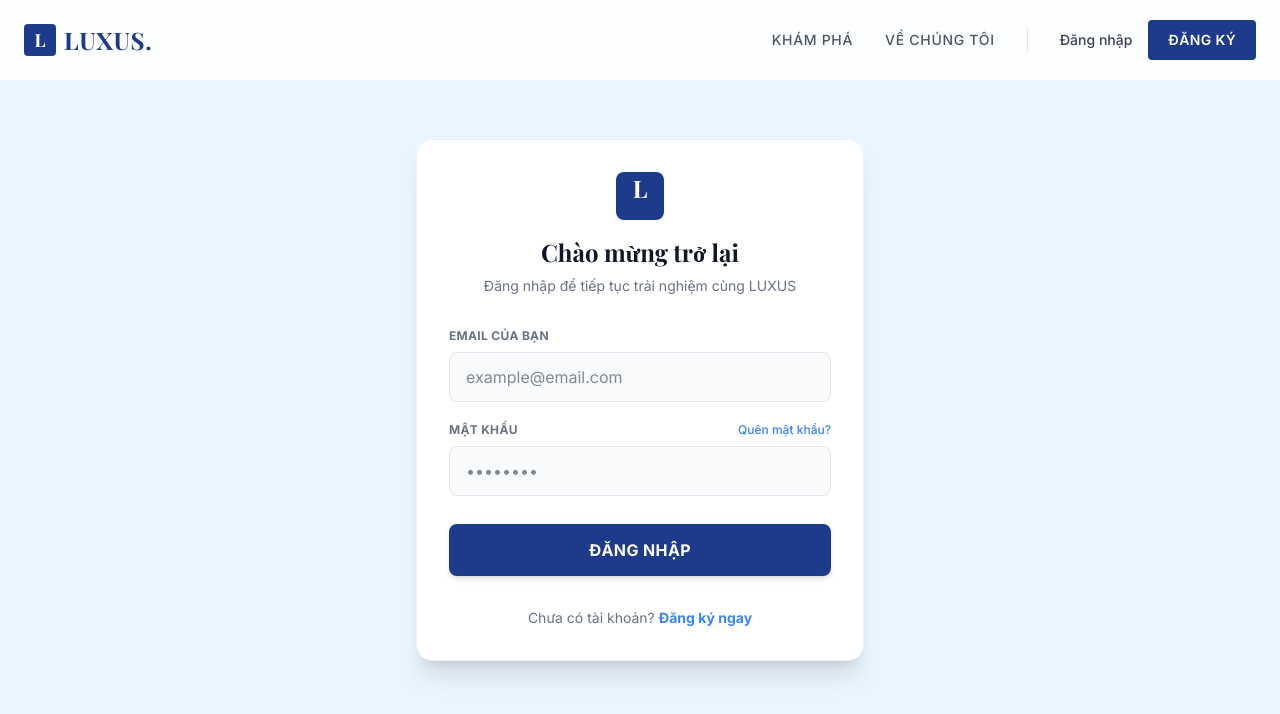
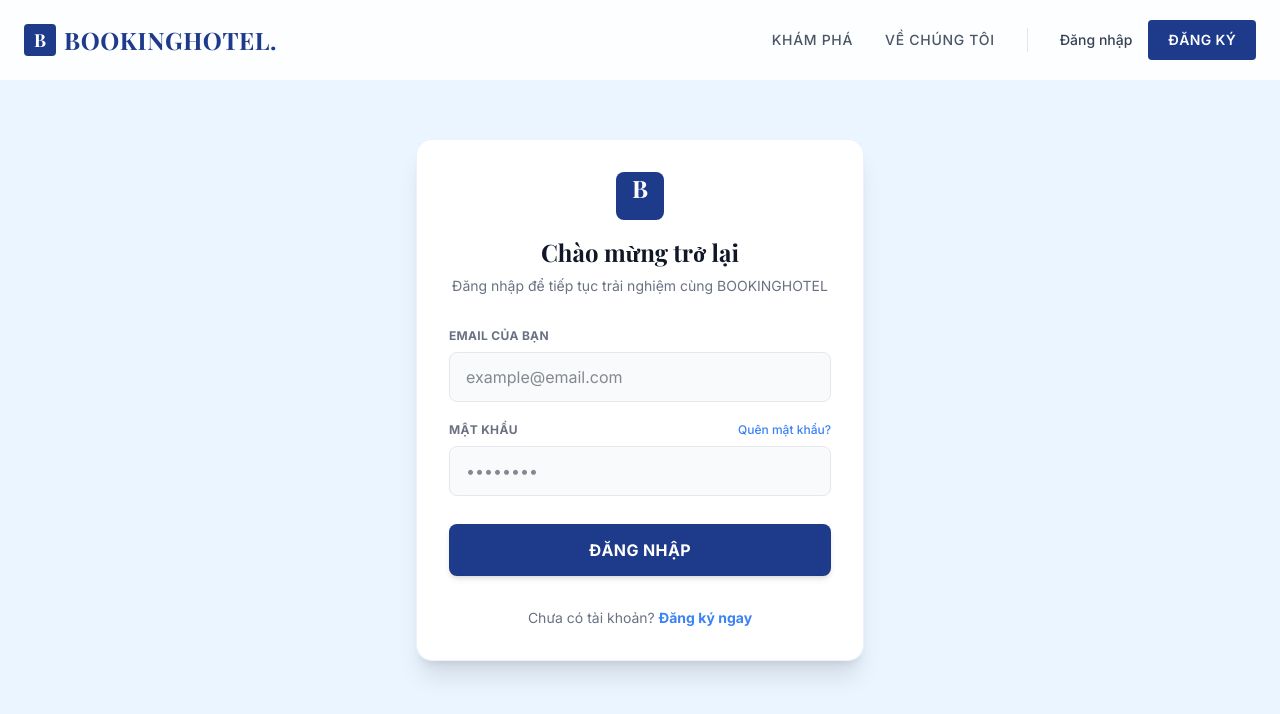
Before and after one commit to k5phong0311-sketch/booking_hotel-microservices, a React (Vite) app in the folder frontend/: page /login in a window 1280 px wide. Shown: the top 714 px of the page. Built offline with nearby package versions, Linux system fonts and the light colour scheme; no server answers.

Commit message:
fix(ui): change brand name to BOOKINGHOTEL

```diff
--- a/frontend/src/components/BookingSlideOver.tsx
+++ b/frontend/src/components/BookingSlideOver.tsx
@@ -101,7 +101,7 @@ const BookingSlideOver: React.FC<BookingSlideOverProps> = ({ room, onClose }) =>
               {room.imageUrl ? (
                 <img src={room.imageUrl} alt={room.name} className="w-full h-full object-cover" />
               ) : (
-                <div className="w-full h-full flex items-center justify-center text-gray-400 font-serif text-xl">LUXUS</div>
+                <div className="w-full h-full flex items-center justify-center text-gray-400 font-serif text-xl">BOOKINGHOTEL</div>
               )}
             </div>
             <h3 className="text-2xl font-serif font-bold text-gray-900 mb-1">{room.name}</h3>
--- a/frontend/src/components/Navbar.tsx
+++ b/frontend/src/components/Navbar.tsx
@@ -24,9 +24,9 @@ const Navbar: React.FC = () => {
         {/* Brand */}
         <Link to="/" className="flex items-center gap-2">
           <div className="w-8 h-8 bg-brand-dark rounded-sm flex items-center justify-center">
-            <span className="text-white font-serif font-bold text-lg leading-none">L</span>
+            <span className="text-white font-serif font-bold text-lg leading-none">B</span>
           </div>
-          <span className="font-serif font-bold text-2xl text-brand-dark tracking-wide">LUXUS.</span>
+          <span className="font-serif font-bold text-2xl text-brand-dark tracking-wide">BOOKINGHOTEL.</span>
         </Link>
 
         {/* Menu */}
--- a/frontend/src/components/RoomCard.tsx
+++ b/frontend/src/components/RoomCard.tsx
@@ -27,7 +27,7 @@ const RoomCard: React.FC<RoomCardProps> = ({ room, onBook }) => {
           />
         ) : (
           <div className="w-full h-full flex items-center justify-center bg-gray-200 text-gray-400 font-serif text-2xl tracking-widest">
-            LUXUS
+            BOOKINGHOTEL
           </div>
         )}
 
--- a/frontend/src/pages/BookingPage.tsx
+++ b/frontend/src/pages/BookingPage.tsx
@@ -142,7 +142,7 @@ const BookingPage: React.FC = () => {
 
           <div style={styles.roomCard}>
             <div style={styles.imgBox}>
-               {room.imageUrl ? <img src={room.imageUrl} alt={room.name} style={styles.roomImg} /> : <div style={styles.placeholder}>LUXUS</div>}
+               {room.imageUrl ? <img src={room.imageUrl} alt={room.name} style={styles.roomImg} /> : <div style={styles.placeholder}>BOOKINGHOTEL</div>}
             </div>
             <div style={styles.roomInfo}>
                <h4 style={styles.roomName}>{room.name}</h4>
--- a/frontend/src/pages/LoginPage.tsx
+++ b/frontend/src/pages/LoginPage.tsx
@@ -29,10 +29,10 @@ const LoginPage: React.FC = () => {
       <div className="bg-white rounded-2xl shadow-xl p-8 w-full max-w-md border border-brand-DEFAULT/10">
         <div className="text-center mb-8">
           <Link to="/" className="inline-block w-12 h-12 bg-brand-dark rounded-lg flex items-center justify-center mb-4 mx-auto">
-            <span className="text-white font-serif font-bold text-2xl">L</span>
+            <span className="text-white font-serif font-bold text-2xl">B</span>
           </Link>
           <h2 className="text-2xl font-serif font-bold text-gray-900 mb-2">Chào mừng trở lại</h2>
-          <p className="text-gray-500 text-sm">Đăng nhập để tiếp tục trải nghiệm cùng LUXUS</p>
+          <p className="text-gray-500 text-sm">Đăng nhập để tiếp tục trải nghiệm cùng BOOKINGHOTEL</p>
         </div>
 
         {error && <div className="p-3 bg-red-50 text-red-600 rounded-lg text-sm mb-6 text-center border border-red-100">{error}</div>}
--- a/frontend/src/pages/MyBookingsPage.tsx
+++ b/frontend/src/pages/MyBookingsPage.tsx
@@ -48,7 +48,7 @@ const MyBookingsPage: React.FC = () => {
     <div className="min-h-screen bg-gray-50 pt-24 pb-20">
       <div className="max-w-5xl mx-auto px-6">
         <h1 className="text-3xl font-serif font-bold text-gray-900 mb-2">Chuyến đi của tôi</h1>
-        <p className="text-gray-500 mb-8">Quản lý các đặt phòng và lịch sử lưu trú của bạn tại LUXUS.</p>
+        <p className="text-gray-500 mb-8">Quản lý các đặt phòng và lịch sử lưu trú của bạn tại BOOKINGHOTEL.</p>
 
         {location.state?.newBookingId && (
           <div className="bg-accent-light/20 border border-accent-DEFAULT/30 text-accent-dark p-4 rounded-xl mb-8 flex items-center gap-3">
--- a/frontend/src/pages/RegisterPage.tsx
+++ b/frontend/src/pages/RegisterPage.tsx
@@ -30,10 +30,10 @@ const RegisterPage: React.FC = () => {
       <div className="bg-white rounded-2xl shadow-xl p-8 w-full max-w-md border border-brand-DEFAULT/10">
         <div className="text-center mb-8">
           <Link to="/" className="inline-block w-12 h-12 bg-brand-dark rounded-lg flex items-center justify-center mb-4 mx-auto">
-            <span className="text-white font-serif font-bold text-2xl">L</span>
+            <span className="text-white font-serif font-bold text-2xl">B</span>
           </Link>
           <h2 className="text-2xl font-serif font-bold text-gray-900 mb-2">Tạo tài khoản mới</h2>
-          <p className="text-gray-500 text-sm">Gia nhập cộng đồng thượng lưu của LUXUS</p>
+          <p className="text-gray-500 text-sm">Gia nhập cộng đồng thượng lưu của BOOKINGHOTEL</p>
         </div>
 
         {error && <div className="p-3 bg-red-50 text-red-600 rounded-lg text-sm mb-6 text-center border border-red-100">{error}</div>}
```
